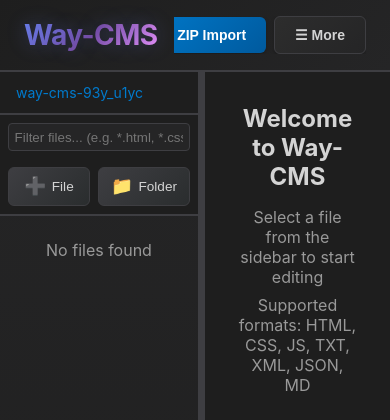
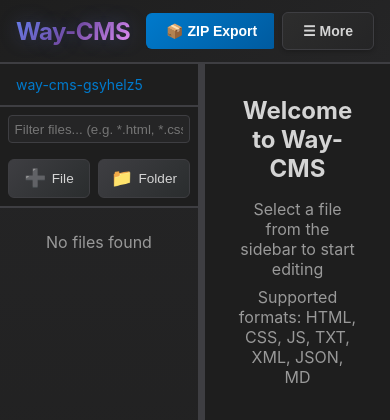
Before and after one commit to GeiserX/Way-CMS, a Flask app: page / in a window 390 px wide. Shown: the top 420 px of the page. Run offline with Flask 3, Linux system fonts and the light colour scheme; data that the repository does not hold is empty; some libraries are stand-ins or nearby versions.

Commit message:
Implement proper responsive header with overflow toolbar
- Replace broken hide/show logic with real overflow toolbar
- Buttons that don't fit automatically move into 'More' menu
- Fix dropdown menu z-index and visibility (was clipped by overflow:hidden)
- Remove duplicate inline CSS (moved to style.css)
- 'More' dropdown now properly opens/closes and shows all overflowed buttons
- Header stays clean on resize, buttons move smoothly in/out of overflow
- ZIP Export/Import stay pinned (always visible)

```diff
--- a/cms/static/css/style.css
+++ b/cms/static/css/style.css
@@ -151,30 +151,90 @@
     min-width: 0;
     justify-content: flex-end;
     align-items: center;
-    overflow: visible;
+    overflow: visible; /* allow dropdown to escape */
 }
 
-.zip-action {
+.header-actions-main {
+    display: flex;
+    gap: 0.5rem;
+    flex-wrap: nowrap;
+    align-items: center;
+    min-width: 0;
+    overflow: hidden; /* hide overflowing buttons, move them into More */
+    flex: 1;
+}
+
+.header-action-btn {
+    white-space: nowrap;
     flex-shrink: 0;
 }
 
-.header-btn {
-    flex-shrink: 1;
-    transition: opacity 0.2s, visibility 0.2s;
-    white-space: nowrap;
+.header-action-btn.is-overflowed {
+    display: none !important;
 }
 
-.header-btn.hidden {
-    display: none !important;
-    visibility: hidden !important;
-    opacity: 0 !important;
-    width: 0 !important;
-    margin: 0 !important;
-    padding: 0 !important;
+.header-overflow {
+    flex-shrink: 0;
+    position: relative;
+    z-index: 10050;
 }
 
 .menu-dropdown {
     flex-shrink: 0;
+}
+
+.menu-toggle {
+    white-space: nowrap;
+}
+
+.menu-dropdown-content {
+    display: none;
+    position: absolute;
+    right: 0;
+    top: calc(100% + 0.25rem);
+    background: var(--bg-secondary);
+    min-width: 220px;
+    max-width: 360px;
+    box-shadow: 0 10px 30px rgba(0,0,0,0.55);
+    border-radius: 10px;
+    border: 1px solid var(--border-color);
+    z-index: 10060;
+    overflow: hidden;
+}
+
+.menu-dropdown-content.show {
+    display: block;
+}
+
+.menu-dropdown-content a {
+    color: var(--text-primary);
+    padding: 0.75rem 1rem;
+    text-decoration: none;
+    display: block;
+    cursor: pointer;
+    font-size: 0.9rem;
+    line-height: 1.1rem;
+    transition: background 0.15s ease;
+}
+
+.menu-dropdown-content a:hover {
+    background: var(--bg-tertiary);
+}
+
+.menu-divider {
+    height: 1px;
+    background: var(--border-color);
+    margin: 0.25rem 0;
+}
+
+/* Make header degrade nicely on narrow widths */
+@media (max-width: 900px) {
+    .header {
+        padding: 0.75rem 1rem;
+    }
+    .header .logo-title {
+        font-size: 1.5rem;
+    }
 }
 
 /* Main Layout */
--- a/cms/static/js/main.js
+++ b/cms/static/js/main.js
@@ -38,6 +38,7 @@
         e.stopPropagation();
     }
     const dropdown = document.getElementById('header-menu-dropdown');
+    const toggleBtn = document.getElementById('header-menu-toggle');
     if (dropdown) {
         const isShowing = dropdown.classList.contains('show');
         // Close all other dropdowns first
@@ -45,8 +46,12 @@
             menu.classList.remove('show');
         });
         // Toggle this one
-        if (!isShowing) {
+        if (isShowing) {
+            dropdown.classList.remove('show');
+            if (toggleBtn) toggleBtn.setAttribute('aria-expanded', 'false');
+        } else {
             dropdown.classList.add('show');
+            if (toggleBtn) toggleBtn.setAttribute('aria-expanded', 'true');
         }
     }
 }
@@ -55,6 +60,59 @@
     const dropdown = document.getElementById('header-menu-dropdown');
     if (dropdown) {
         dropdown.classList.remove('show');
+    }
+    const toggleBtn = document.getElementById('header-menu-toggle');
+    if (toggleBtn) toggleBtn.setAttribute('aria-expanded', 'false');
+}
+
+// Header overflow toolbar (move buttons into "More" when space is limited)
+function buildOverflowMenuItemForButton(btn) {
+    const a = document.createElement('a');
+    a.href = '#';
+    a.textContent = btn.getAttribute('data-overflow-label') || btn.textContent || 'Action';
+    a.setAttribute('role', 'menuitem');
+    a.addEventListener('click', (e) => {
+        e.preventDefault();
+        e.stopPropagation();
+        closeHeaderMenu();
+        // Trigger the original button action
+        btn.click();
+    });
+    return a;
+}
+
+function syncHeaderOverflow() {
+    const main = document.getElementById('header-actions-main');
+    const overflowList = document.getElementById('header-menu-overflow-items');
+    const overflowDivider = document.getElementById('header-menu-overflow-divider');
+    if (!main || !overflowList) return;
+
+    // Reset overflow state
+    overflowList.innerHTML = '';
+    if (overflowDivider) overflowDivider.style.display = 'none';
+
+    const overflowableButtons = Array.from(main.querySelectorAll('.header-action-btn.is-overflowable'));
+    overflowableButtons.forEach((btn) => btn.classList.remove('is-overflowed'));
+
+    // Force layout settle
+    void main.offsetWidth;
+
+    // Move buttons from right to left into overflow until it fits
+    let safety = 0;
+    while (main.scrollWidth > main.clientWidth && safety < 50) {
+        // Find last visible overflowable button
+        const candidates = overflowableButtons.filter((b) => !b.classList.contains('is-overflowed'));
+        const btn = candidates[candidates.length - 1];
+        if (!btn) break;
+
+        btn.classList.add('is-overflowed');
+        // Prepend so the menu keeps original left-to-right order visually
+        overflowList.prepend(buildOverflowMenuItemForButton(btn));
+        safety += 1;
+    }
+
+    if (overflowDivider) {
+        overflowDivider.style.display = overflowList.children.length ? 'block' : 'none';
     }
 }
 
@@ -2001,103 +2059,13 @@
     document.getElementById('keyboard-shortcuts-modal').style.display = 'none';
 }
 
-// Dynamic header button visibility based on window width
-function updateHeaderButtonVisibility() {
-    const header = document.querySelector('.header');
-    const logoContainer = header ? header.querySelector('div:first-child') : null;
-    const headerActions = document.querySelector('.header-actions');
-    const menuDropdown = document.querySelector('.menu-dropdown');
-
-    if (!header || !logoContainer || !headerActions) {
-        console.warn('Header elements not found');
-        return;
-    }
-
-    // Get all header buttons
-    const buttons = Array.from(headerActions.querySelectorAll('.header-btn'));
-    const zipButtons = Array.from(headerActions.querySelectorAll('.zip-action'));
-
-    if (buttons.length === 0 && zipButtons.length === 0) {
-        console.warn('No buttons found');
-        return;
-    }
-
-    // Reset all buttons to visible first to get accurate measurements
-    buttons.forEach(btn => {
-        btn.classList.remove('hidden');
-    });
-
-    // Force a reflow to get accurate measurements
-    void header.offsetHeight;
-
-    // Get dimensions
-    const headerRect = header.getBoundingClientRect();
-    const logoRect = logoContainer.getBoundingClientRect();
-    const menuRect = menuDropdown ? menuDropdown.getBoundingClientRect() : { width: 80 };
-
-    // Calculate available space for buttons
-    const horizontalPadding = 48; // Total padding (left + right)
-    const gap = 8; // Gap between buttons
-    const logoWidth = logoRect.width;
-    const menuWidth = menuRect.width;
-    const minSpacing = gap * 3; // Minimum spacing
-    const availableWidth = headerRect.width - logoWidth - menuWidth - horizontalPadding - minSpacing;
-
-    // Measure button widths (must measure while visible)
-    const buttonData = [];
-    let totalNeededWidth = 0;
-
-    // Add ZIP buttons first (always visible)
-    zipButtons.forEach(btn => {
-        const rect = btn.getBoundingClientRect();
-        const width = rect.width || btn.offsetWidth || 120; // Fallback width
-        buttonData.push({ btn, width, alwaysVisible: true });
-        totalNeededWidth += width + gap;
-    });
-
-    // Add regular buttons
-    buttons.forEach(btn => {
-        const rect = btn.getBoundingClientRect();
-        const width = rect.width || btn.offsetWidth || 100; // Fallback width
-        buttonData.push({ btn, width, alwaysVisible: false });
-        totalNeededWidth += width + gap;
-    });
-
-    // If buttons don't fit, hide from right to left (but keep ZIP buttons visible)
-    if (totalNeededWidth > availableWidth) {
-        // Calculate width of always-visible buttons (ZIP buttons + menu)
-        let usedWidth = buttonData
-            .filter(item => item.alwaysVisible)
-            .reduce((sum, item) => sum + item.width + gap, 0);
-
-        // Now try to fit as many regular buttons as possible from left to right
-        for (let i = zipButtons.length; i < buttonData.length; i++) {
-            const { btn, width } = buttonData[i];
-            const buttonWidthWithGap = width + gap;
-
-            if (usedWidth + buttonWidthWithGap <= availableWidth) {
-                // Button fits, keep it visible
-                usedWidth += buttonWidthWithGap;
-            } else {
-                // Button doesn't fit, hide it and all remaining buttons
-                for (let j = i; j < buttonData.length; j++) {
-                    if (!buttonData[j].alwaysVisible) {
-                        buttonData[j].btn.classList.add('hidden');
-                    }
-                }
-                break;
-            }
-        }
-    }
-}
-
 // Initialize theme on load
 document.addEventListener('DOMContentLoaded', () => {
     loadTheme();
 
-    // Update button visibility on load - wait a bit for layout to settle
+    // Build header overflow menu on load (wait for layout)
     setTimeout(() => {
-        updateHeaderButtonVisibility();
+        syncHeaderOverflow();
     }, 100);
 
     // Update on window resize with debounce
@@ -2105,7 +2073,7 @@
     window.addEventListener('resize', () => {
         clearTimeout(resizeTimeout);
         resizeTimeout = setTimeout(() => {
-            updateHeaderButtonVisibility();
+            syncHeaderOverflow();
         }, 100);
     });
 
@@ -2114,15 +2082,12 @@
     if (header && window.ResizeObserver) {
         const resizeObserver = new ResizeObserver(() => {
             // Small delay to ensure layout has settled
-            setTimeout(updateHeaderButtonVisibility, 100);
+            setTimeout(syncHeaderOverflow, 100);
         });
         resizeObserver.observe(header);
 
-        // Also observe the header-actions container
-        const headerActions = document.querySelector('.header-actions');
-        if (headerActions) {
-            resizeObserver.observe(headerActions);
-        }
+        const headerMain = document.getElementById('header-actions-main');
+        if (headerMain) resizeObserver.observe(headerMain);
     }
 
     // Global keyboard shortcuts
--- a/cms/templates/index.html
+++ b/cms/templates/index.html
@@ -75,73 +75,7 @@
         z-index: 10;
         box-shadow: 0 2px 4px rgba(0,0,0,0.2);
     }
-    /* Header responsive design */
-    .header {
-        min-height: 60px;
-        flex-wrap: nowrap;
-    }
-    .header > div:first-child {
-        flex-shrink: 0;
-        white-space: nowrap;
-        min-width: fit-content;
-    }
-    .header-actions {
-        flex: 1;
-        min-width: 0;
-        justify-content: flex-end;
-        overflow: hidden;
-    }
-    .zip-action {
-        flex-shrink: 0;
-    }
-    .header-btn {
-        flex-shrink: 1;
-        transition: opacity 0.2s, visibility 0.2s;
-    }
-    .header-btn.hidden {
-        display: none !important;
-    }
-    /* Header menu dropdown */
-    .menu-dropdown {
-        position: relative;
-        display: inline-block;
-        flex-shrink: 0;
-        z-index: 10001;
-    }
-    .menu-dropdown-content {
-        display: none;
-        position: absolute;
-        right: 0;
-        top: calc(100% + 0.25rem);
-        background: var(--bg-secondary);
-        min-width: 200px;
-        box-shadow: 0 8px 24px rgba(0,0,0,0.4);
-        border-radius: 8px;
-        border: 1px solid var(--border-color);
-        z-index: 10000;
-        overflow: hidden;
-    }
-    .menu-dropdown-content.show {
-        display: block !important;
-        visibility: visible !important;
-        opacity: 1 !important;
-    }
-    .menu-dropdown-content a {
-        color: var(--text-primary);
-        padding: 0.75rem 1rem;
-        text-decoration: none;
-        display: block;
-        cursor: pointer;
-        transition: background 0.2s;
-    }
-    .menu-dropdown-content a:hover {
-        background: var(--bg-tertiary);
-    }
-    .menu-divider {
-        height: 1px;
-        background: var(--border-color);
-        margin: 0.25rem 0;
-    }
+    /* Header styles live in static/css/style.css */
     /* Three-dot context menu for files */
     .context-menu-btn {
         background: none;
@@ -347,31 +281,35 @@
         </a>
         {% endif %}
     </div>
-    <div class="header-actions">
-        <!-- ZIP Export/Import buttons - always visible on the left -->
-        <button class="btn btn-primary zip-action" onclick="downloadCurrentFolder()" data-button-id="zip-export">📦 ZIP Export</button>
-        <button class="btn btn-primary zip-action" onclick="showUploadZipDialog()" data-button-id="zip-import">📤 ZIP Import</button>
+    <div class="header-actions" id="header-actions">
+        <div class="header-actions-main" id="header-actions-main">
+            <!-- Pinned buttons (always visible) -->
+            <button class="btn btn-primary header-action-btn is-pinned" onclick="downloadCurrentFolder()" data-overflow-key="zip-export" data-overflow-label="📦 ZIP Export">📦 ZIP Export</button>
+            <button class="btn btn-primary header-action-btn is-pinned" onclick="showUploadZipDialog()" data-overflow-key="zip-import" data-overflow-label="📤 ZIP Import">📤 ZIP Import</button>
 
-        <!-- Other primary buttons - will be hidden dynamically if space is limited -->
-        <button class="btn btn-secondary header-btn" onclick="toggleSearch()" data-button-id="search">🔍 Search</button>
-        <button class="btn btn-secondary header-btn" onclick="toggleGlobalReplace()" data-button-id="replace">🔄 Replace</button>
-        <button class="btn btn-secondary header-btn" onclick="toggleBackups()" data-button-id="backups">💾 Backups</button>
-        <button class="btn btn-secondary header-btn" onclick="refreshFiles()" data-button-id="refresh">🔄 Refresh</button>
+            <!-- Overflowable buttons (auto-moved into More when needed) -->
+            <button class="btn btn-secondary header-action-btn is-overflowable" onclick="toggleSearch()" data-overflow-key="search" data-overflow-label="🔍 Search">🔍 Search</button>
+            <button class="btn btn-secondary header-action-btn is-overflowable" onclick="toggleGlobalReplace()" data-overflow-key="replace" data-overflow-label="🔄 Replace">🔄 Replace</button>
+            <button class="btn btn-secondary header-action-btn is-overflowable" onclick="toggleBackups()" data-overflow-key="backups" data-overflow-label="💾 Backups">💾 Backups</button>
+            <button class="btn btn-secondary header-action-btn is-overflowable" onclick="refreshFiles()" data-overflow-key="refresh" data-overflow-label="🔄 Refresh">🔄 Refresh</button>
+            <button class="btn btn-secondary header-action-btn is-overflowable" onclick="showUploadFileDialog()" data-overflow-key="upload-file" data-overflow-label="📁 Upload File">📁 Upload File</button>
+        </div>
 
-        <!-- Hamburger menu for overflow items -->
-        <div class="menu-dropdown">
-            <button class="btn btn-secondary menu-toggle" onclick="toggleHeaderMenu(event)" id="header-menu-toggle">☰ More</button>
-            <div class="menu-dropdown-content" id="header-menu-dropdown">
-                <a onclick="showUploadFileDialog(); closeHeaderMenu();">📁 Upload File</a>
+        <div class="menu-dropdown header-overflow" id="header-overflow">
+            <button class="btn btn-secondary menu-toggle" onclick="toggleHeaderMenu(event)" id="header-menu-toggle" aria-haspopup="true" aria-expanded="false">☰ More</button>
+            <div class="menu-dropdown-content" id="header-menu-dropdown" role="menu" aria-labelledby="header-menu-toggle">
+                <div id="header-menu-overflow-items"></div>
+                <div class="menu-divider" id="header-menu-overflow-divider" style="display:none;"></div>
+
+                <!-- Always-available items -->
+                <a onclick="toggleFileSizeDisplay(); closeHeaderMenu();" id="toggle-filesize-btn" role="menuitem">📏 Show File Sizes</a>
+                <a onclick="toggleTheme(); closeHeaderMenu();" id="theme-menu-btn" role="menuitem">🌓 Toggle Theme</a>
                 <div class="menu-divider"></div>
-                <a onclick="toggleFileSizeDisplay(); closeHeaderMenu();" id="toggle-filesize-btn">📏 Show File Sizes</a>
-                <a onclick="toggleTheme(); closeHeaderMenu();" id="theme-menu-btn">🌓 Toggle Theme</a>
+                <a onclick="showKeyboardShortcuts(); closeHeaderMenu();" role="menuitem">⌨️ Keyboard Shortcuts</a>
+                <a onclick="exportSettings(); closeHeaderMenu();" role="menuitem">📤 Export Settings</a>
+                <a onclick="importSettings(); closeHeaderMenu();" role="menuitem">📥 Import Settings</a>
                 <div class="menu-divider"></div>
-                <a onclick="showKeyboardShortcuts(); closeHeaderMenu();">⌨️ Keyboard Shortcuts</a>
-                <a onclick="exportSettings(); closeHeaderMenu();">📤 Export Settings</a>
-                <a onclick="importSettings(); closeHeaderMenu();">📥 Import Settings</a>
-                <div class="menu-divider"></div>
-                <a href="{{ url_for('logout') }}">🚪 Logout</a>
+                <a href="{{ url_for('logout') }}" role="menuitem">🚪 Logout</a>
             </div>
         </div>
     </div>
```
